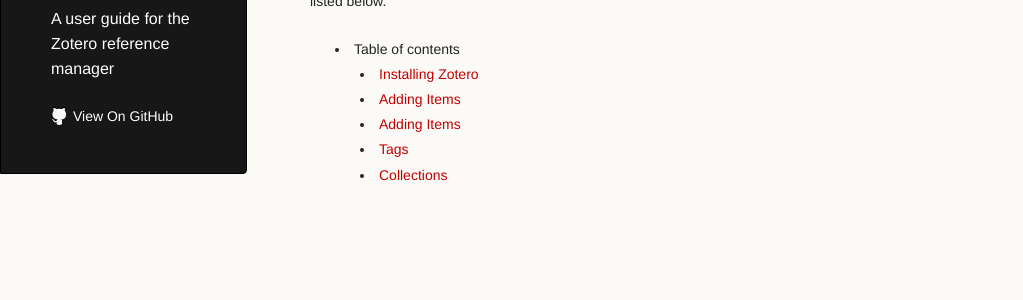
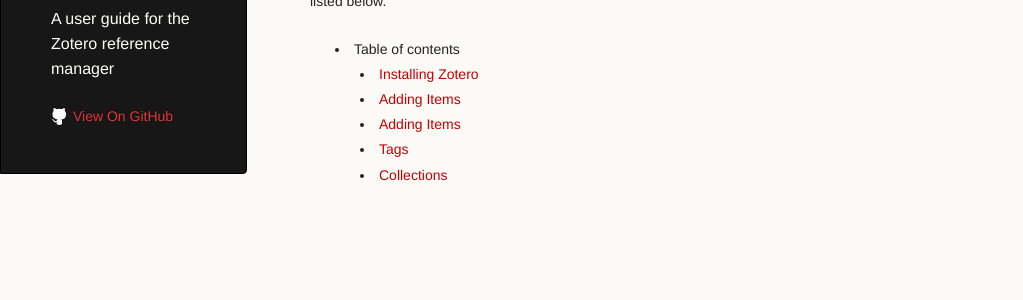
Before and after one commit to zotero-manual/zotero-manual.github.io, a Jekyll site: the page index.html, which Jekyll copies as it is, in a window 1280 px wide. Shown: the part 162-462 px from the top of the page, without its empty margins (0-1023 px from the left). Built offline with Jekyll 4.4.1, drawn with Linux system fonts in a browser that asks for light colours.

Commit message:
Change CSS to make links in sidebar stand out
Used http://colorschemedesigner.com/ to pick "E13838" based on "C30000" (mono)

```diff
--- a/stylesheets/styles.css
+++ b/stylesheets/styles.css
@@ -233,11 +233,11 @@
 	line-height: 1.3em;
 	border-bottom: none;
 	margin-top: 0;
+	color: #FFFFFF;
 }
 
-
-h1.header, a.header, a.name, header a{
-	color: #fff;
+a.header, a.name, header a{
+	color: #E13838;
 }
 
 a.header {
```
